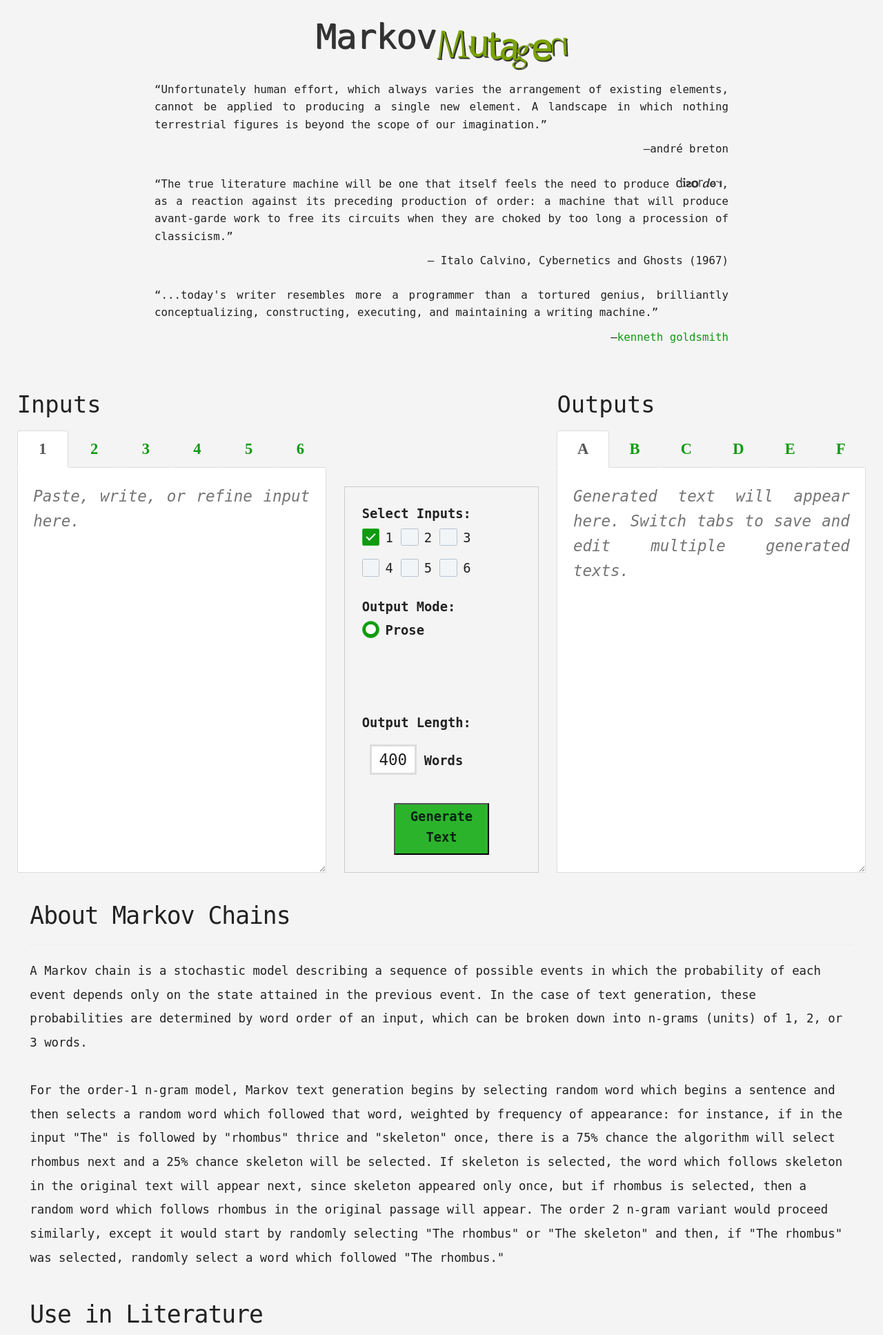
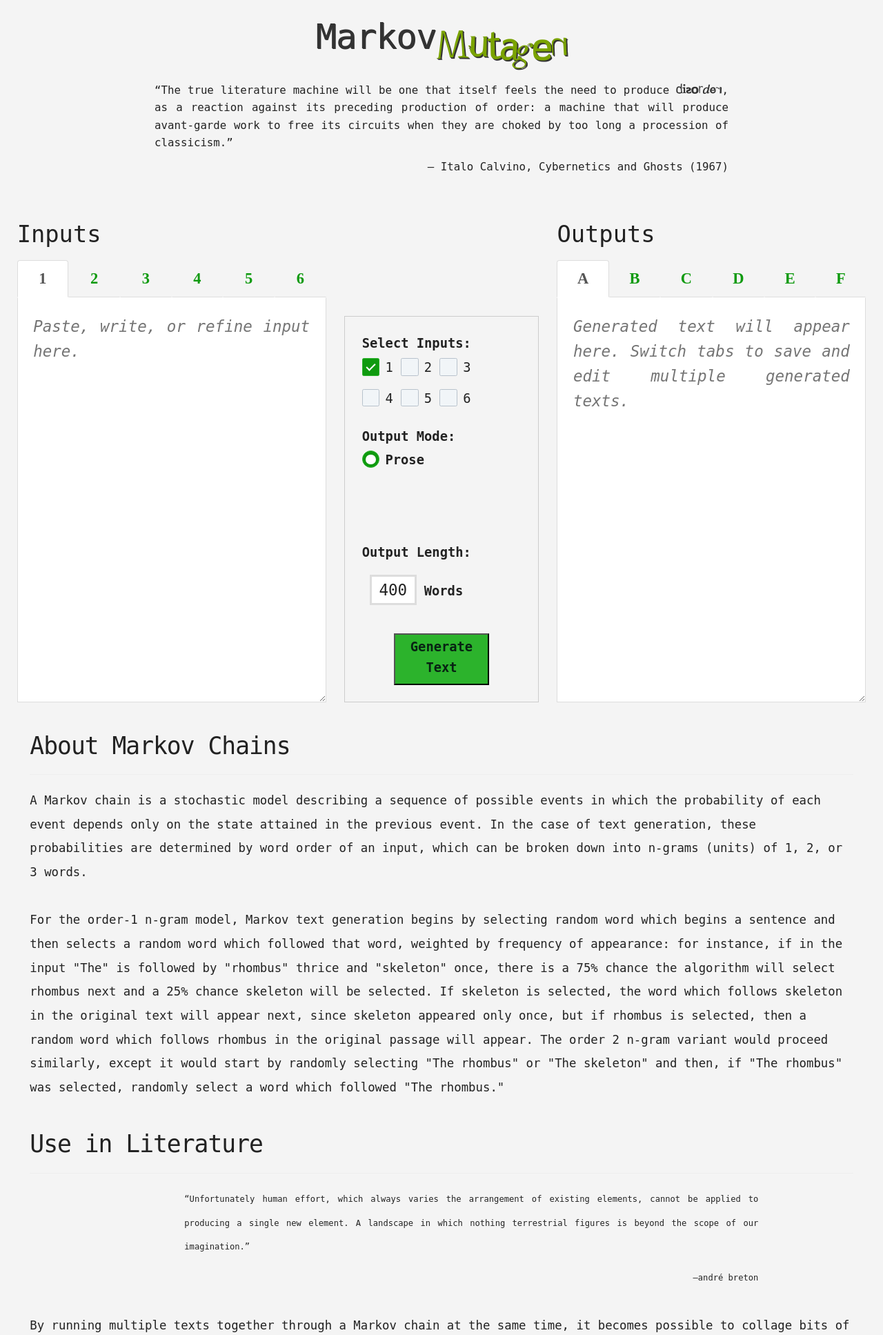
Before and after one commit to coreybobco/markovmutagen, a Flask app: page / in a window 1280 px wide; the page is wider, and only the part inside the window is pictured. Shown: the top 1935 px of that part at 69% size. Run offline with Flask 2, Linux system fonts and the light colour scheme; some libraries are stand-ins or nearby versions; some web fonts are replaced.

Commit message:
Moved epitath

```diff
--- a/templates/index.html
+++ b/templates/index.html
@@ -20,17 +20,6 @@
       <section id="subtitle">
         <section id="quote-container">
           <figure id="quotation">
-            <p>“Unfortunately human effort, which always varies the arrangement of existing elements, cannot be applied
-              to producing a
-              single new element. A landscape in which nothing terrestrial figures is beyond the scope of our
-              imagination.”</p>
-          </figure>
-          <figcaption id="attribution">
-            —andré breton</a>
-          </figcaption>
-        </section> <br>
-        <section id="quote-container">
-          <figure id="quotation">
             <p>“The true literature machine will be one that itself feels the need to produce <span>disorder</span>, as
               a reaction
               against its
@@ -40,15 +29,6 @@
           </figure>
           <figcaption id="attribution">
             — Italo Calvino, Cybernetics and Ghosts (1967)</a>
-          </figcaption>
-        </section> <br>
-        <section id="quote-container">
-          <figure id="quotation">
-            <p>“...today's writer resembles more a programmer than a tortured genius, brilliantly conceptualizing,
-              constructing, executing, and maintaining a writing machine.”</p>
-          </figure>
-          <figcaption id="attribution">
-            —<a href="http://chronicle.com/article/Uncreative-Writing/128908/">kenneth goldsmith</a>
           </figcaption>
         </section> <br>
       </section>
@@ -238,6 +218,21 @@
             <br><br>
             <h1>Use in Literature</h1>
             <hr>
+            <section id="subtitle">
+              <section id="quote-container">
+                <figure id="quotation">
+                  <p>“Unfortunately human effort, which always varies the arrangement of existing elements, cannot be
+                    applied
+                    to producing a
+                    single new element. A landscape in which nothing terrestrial figures is beyond the scope of our
+                    imagination.”</p>
+                </figure>
+                <figcaption id="attribution">
+                  —andré breton</a>
+                </figcaption>
+              </section>
+            </section>
+            <br>
             By running multiple texts together through a Markov chain at the same time, it becomes possible to collage
             bits of text
             in novel, often nonsensical ways that often rebel from syntax and invert idiomatic constructions. (Software,
@@ -254,9 +249,8 @@
             programmers realized the parodic potential of Markov chain algorithms when applied to writing and released
             <a href="http://catb.org/jargon/html/D/Dissociated-Press.html" target=blank>Dissociated
               Press</a>, a plug-in for the eMacs text editor. Following in their footsteps, Jamie Zawinski released the
-            C
-            program dadadodo
-            (<a href="https://www.jwz.org/dadadodo/" target=blank>https://www.jwz.org/dadadodo/</a>) which generates
+            C program
+            <a href="https://www.jwz.org/dadadodo/" target=blank>dadadodo</a> which generates
             text from an input file.
             <br><br>
             <h1>Markov Mutagen</h1>
```
